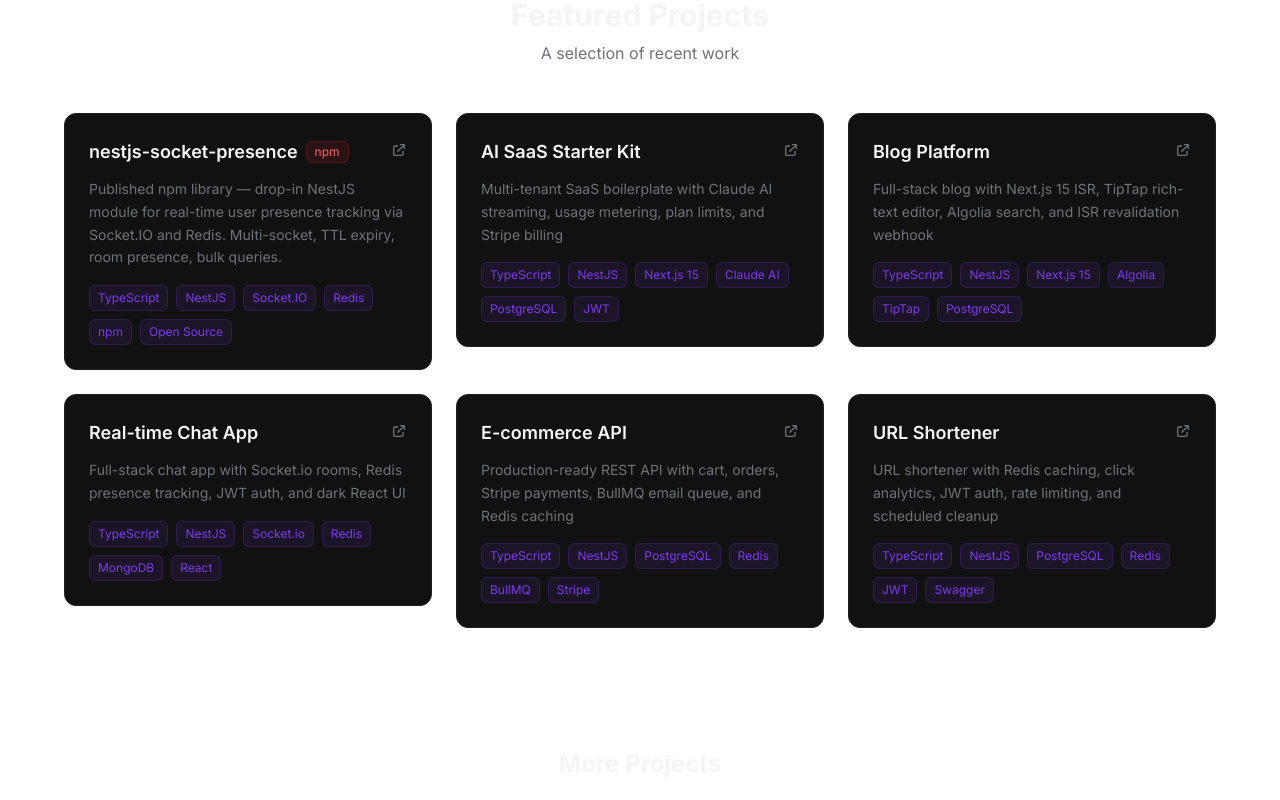
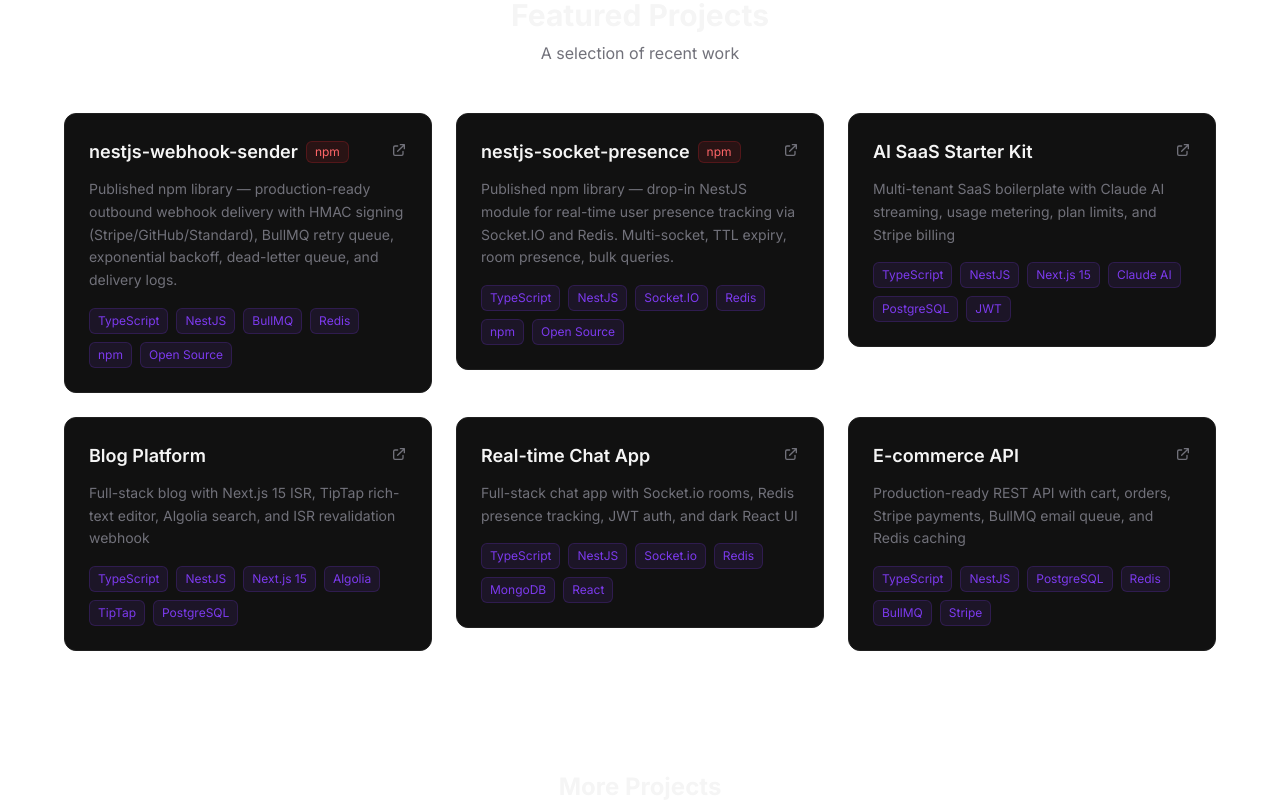
Before and after one commit to SaifuddinTipu/portfolio-website, a Next.js app: page / in a window 1280 px wide. Shown: the part 1380-2180 px from the top of the page. Built offline with nearby package versions, Linux system fonts and the light colour scheme.

Commit message:
feat: add nestjs-webhook-sender as featured project

```diff
--- a/data/projects.ts
+++ b/data/projects.ts
@@ -9,6 +9,16 @@
 }
 
 export const featuredProjects: Project[] = [
+  {
+    repo: "nestjs-webhook-sender",
+    name: "nestjs-webhook-sender",
+    description:
+      "Published npm library — production-ready outbound webhook delivery with HMAC signing (Stripe/GitHub/Standard), BullMQ retry queue, exponential backoff, dead-letter queue, and delivery logs.",
+    tags: ["TypeScript", "NestJS", "BullMQ", "Redis", "npm", "Open Source"],
+    githubUrl: "https://github.com/SaifuddinTipu/nestjs-webhook-sender",
+    npmUrl: "https://www.npmjs.com/package/nestjs-webhook-sender",
+    featured: true,
+  },
   {
     repo: "nestjs-socket-presence",
     name: "nestjs-socket-presence",
@@ -55,6 +65,9 @@
     githubUrl: "https://github.com/SaifuddinTipu/ecommerce-backend",
     featured: true,
   },
+];
+
+export const moreProjects: Project[] = [
   {
     repo: "url-shortener",
     name: "URL Shortener",
@@ -62,11 +75,8 @@
       "URL shortener with Redis caching, click analytics, JWT auth, rate limiting, and scheduled cleanup",
     tags: ["TypeScript", "NestJS", "PostgreSQL", "Redis", "JWT", "Swagger"],
     githubUrl: "https://github.com/SaifuddinTipu/url-shortener",
-    featured: true,
+    featured: false,
   },
-];
-
-export const moreProjects: Project[] = [
   {
     repo: "ai-policy-helper-starter-pack",
     name: "AI Policy Helper",
```
